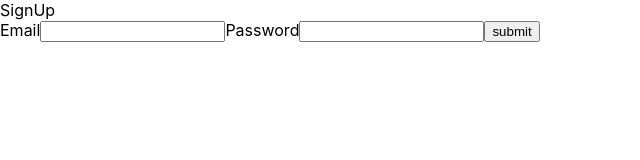
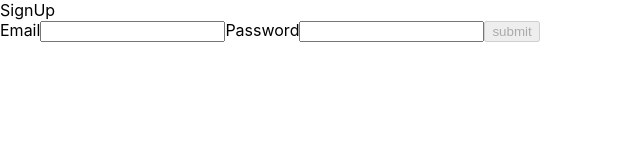
Before and after one commit to chyerin802/wanted-pre-onboarding-frontend, a React (Create React App) app: page /signup in a window 1280 px wide. Shown: the top 160 px of the page, without its empty margins (0-640 px from the left). Built offline with nearby package versions, Linux system fonts and the light colour scheme.

Commit message:
#6 feat: useForm 이용하여 회원가입 폼 완성

```diff
--- a/src/components/SignUpForm.js
+++ b/src/components/SignUpForm.js
@@ -1,15 +1,45 @@
-import React from 'react';
+import useForm from '../hooks/useForm';
+import authValidate from '../utils/authValidate';
 
 const SignUpForm = () => {
-    return (
-        <form>
-            <label htmlFor='email'>Email</label>
-            <input type='email' name='email' id="email" data-testid="email-input"></input>
-            <label htmlFor='password'>Password</label>
-            <input type='password' name='password' id="password" data-testid="password-input"></input>
-            <button data-testid="signup-button">submit</button>
-        </form>
-    );
+  const { values, errors, touched, handleChange, handleSubmit } = useForm({
+    initialValues: { email: '', password: '' },
+    validate: authValidate,
+    onSubmit: () => {
+      alert('submit!');
+    },
+  });
+
+  return (
+    <form onSubmit={handleSubmit}>
+      <label htmlFor="email">Email</label>
+      <input
+        type="email"
+        name="email"
+        id="email"
+        data-testid="email-input"
+        value={values.email}
+        onChange={handleChange}
+      ></input>
+      {touched.email && errors.email && <span>{errors.email}</span>}
+      <label htmlFor="password">Password</label>
+      <input
+        type="password"
+        name="password"
+        id="password"
+        data-testid="password-input"
+        value={values.password}
+        onChange={handleChange}
+      ></input>
+      {touched.password && errors.password && <span>{errors.password}</span>}
+      <button
+        data-testid="signin-button"
+        disabled={Object.keys(errors).length !== 0}
+      >
+        submit
+      </button>
+    </form>
+  );
 };
 
 export default SignUpForm;
```
